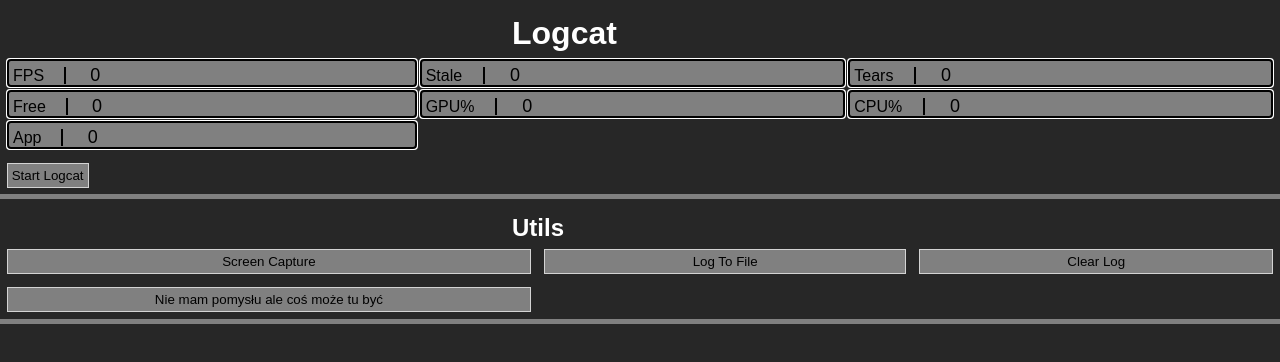
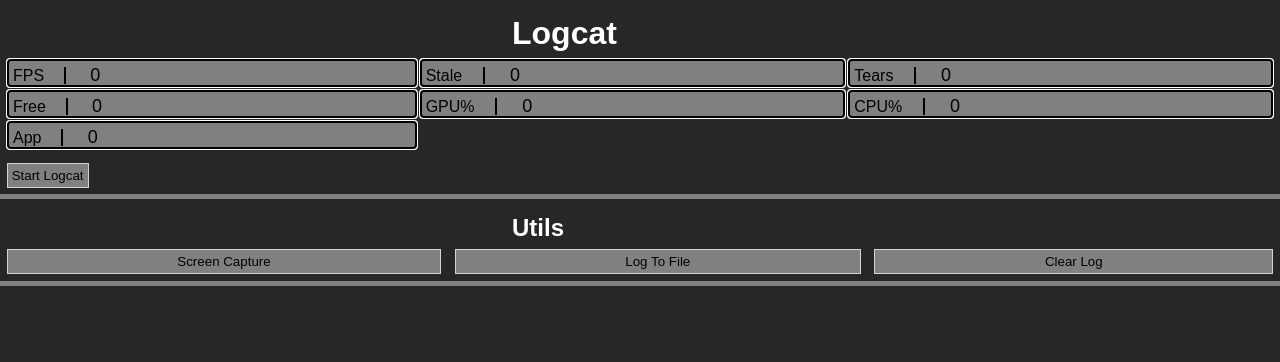
Before and after one commit to nescave/vr_api_Capture, a website: page index.html in a window 1280 px wide. Shown: the top 362 px of the page. Drawn offline with Linux system fonts and the light colour scheme; no server answers.

Commit message:
Update index.html

```diff
--- a/index.html
+++ b/index.html
@@ -5,7 +5,6 @@
     <meta name="viewport" content="width=device-width, initial-scale=1.0">
     <script src="socket.io.js"></script>
     <link rel="stylesheet" href="styles.css">
-    <!-- <link rel="stylesheet" href="public/styles.css"> -->
     <script src="main.js" defer></script>
     <title>Logcat_capture</title>
 </head>
@@ -43,7 +42,6 @@
             </div>
         </div>
         <button id="start_logcat_btn">Start Logcat</button>
-        <!-- <div class="debugOutput" id="debugOutputText">12345</div> -->
     </div>
     <div class="utils">
         <h2 class="header">Utils</h2>
@@ -51,9 +49,7 @@
             <button id="screenCap_btn">Screen Capture</button>
             <button id="logToFile_btn">Log To File</button>
             <button id="clearLog_btn">Clear Log</button>
-            <button>Nie mam pomysłu ale coś może tu być</button>
         </div>
-        <!-- <input id="select_file" type="file" style="visibility: hidden;" webkitdirectory directory/> -->
     </div>
 </body>
 </html>
```
